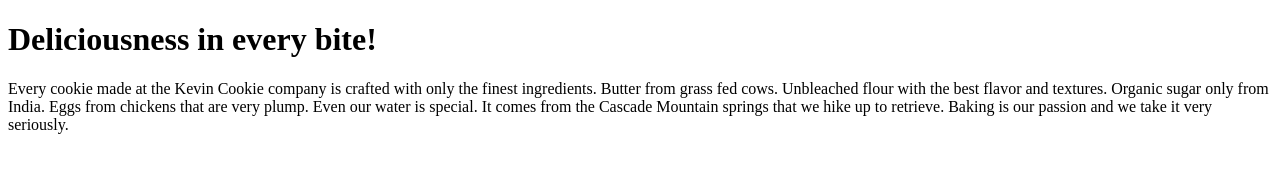
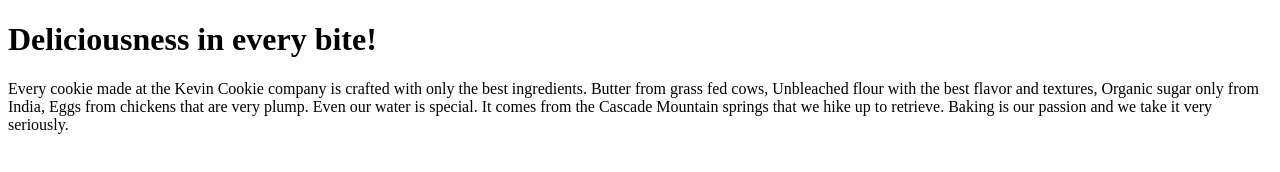
Before and after one commit to BasuShrestha/KevinCookieCompany.com, a plain HTML site: page index.htm in a window 1280 px wide. Drawn offline with Linux system fonts and the light colour scheme.

Commit message:
Updated the index text

```diff
--- a/index.htm
+++ b/index.htm
@@ -3,7 +3,7 @@
 <body>
 
 <h1>Deliciousness in every bite!</h1>
-<p>Every cookie made at the Kevin Cookie company is crafted with only the finest ingredients. Butter from grass fed cows. Unbleached flour with the best flavor and textures. Organic sugar only from India. Eggs from chickens that are very plump. Even our water is special. It comes from the Cascade Mountain springs that we hike up to retrieve. Baking is our passion and we take it very seriously.</p>
+<p>Every cookie made at the Kevin Cookie company is crafted with only the best ingredients. Butter from grass fed cows, Unbleached flour with the best flavor and textures, Organic sugar only from India, Eggs from chickens that are very plump. Even our water is special. It comes from the Cascade Mountain springs that we hike up to retrieve. Baking is our passion and we take it very seriously.</p>
 
 </body>
 </html>
```
